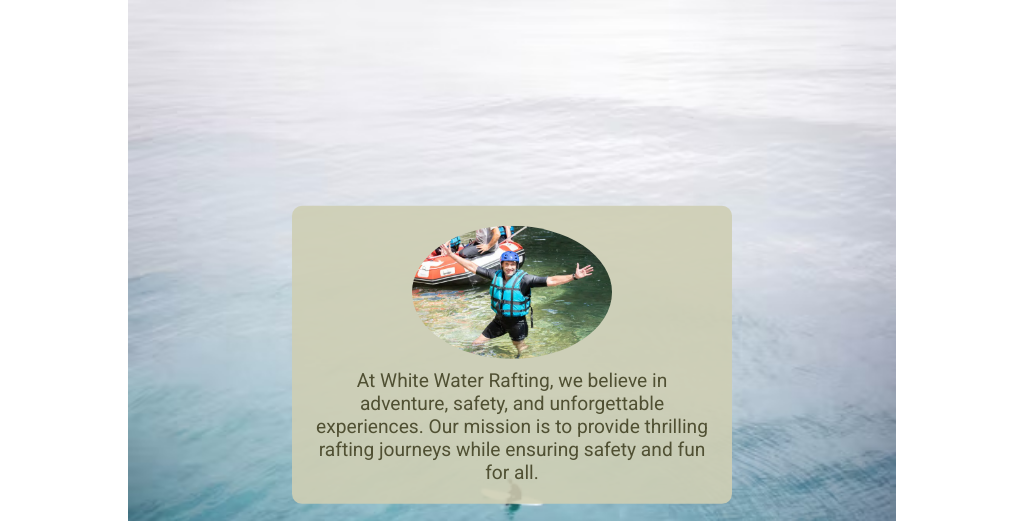
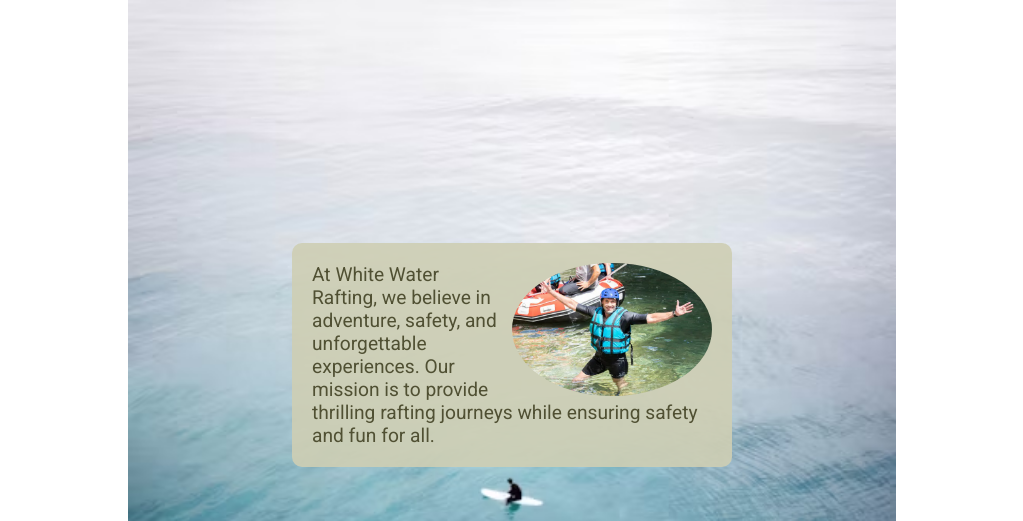
Before and after one commit to LinaAppiah-Nuamah04/wdd130, a plain HTML site: page wwr/about.html in a window 1280 px wide. Shown: the part 444-965 px from the top of the page, without its empty margins (128-1151 px from the left). Drawn offline with Linux system fonts and the light colour scheme.

Commit message:
Corrected project file structure

```diff
--- a/styles/wwr/styles/rafting.css
+++ b/wwr/styles/rafting.css
@@ -84,7 +84,6 @@ nav a {
     /* Use accent1 color with transparency */
     padding: 20px;
     border-radius: 10px;
-    text-align: center;
     width: 80%;
     /* Adjust the width of the article */
     max-width: 400px;
@@ -92,20 +91,23 @@ nav a {
 }
 
 .hero article img {
-    display: block;
-    margin: 0 auto 10px;
-    /* Center the happy client image */
+    float: right;
+    /* Float the image to the right */
+    margin-left: 15px;
+    /* Add space between the image and the paragraph */
     width: 200px;
     /* Increased size of the happy client image */
     height: auto;
     border-radius: 70%;
-    /* Make the image circular */
+    /* Make the image slightly oval */
 }
 
 .hero article p {
     color: var(--primary-color);
     font-size: 1.2em;
     margin: 0;
+    text-align: left;
+    /* Align the paragraph text to the left */
 }
 
 /* Footer Styling */
```
Also changed, not shown: wwr/about.html (renamed from styles/wwr/about.html), wwr/images/Image-wwr.png (renamed from styles/wwr/images/Image-wwr.png), wwr/images/Realhero.avif (renamed from styles/wwr/images/Realhero.avif), wwr/images/happyclient.webp (renamed from styles/wwr/images/happyclient.webp), wwr/images/icon1.webp (renamed from styles/wwr/images/icon1.webp), wwr/images/icon2.webp (renamed from styles/wwr/images/icon2.webp), wwr/images/icon3.webp (renamed from styles/wwr/images/icon3.webp), wwr/images/rafting1 (1).jpg (renamed from styles/wwr/images/rafting1 (1).jpg), wwr/images/rafting2.jpg (renamed from styles/wwr/images/rafting2.jpg), wwr/images/rafting3.avif (renamed from styles/wwr/images/rafting3.avif), wwr/images/rafting4.avif (renamed from styles/wwr/images/rafting4.avif), wwr/images/rafting5.avif (renamed from styles/wwr/images/rafting5.avif).
